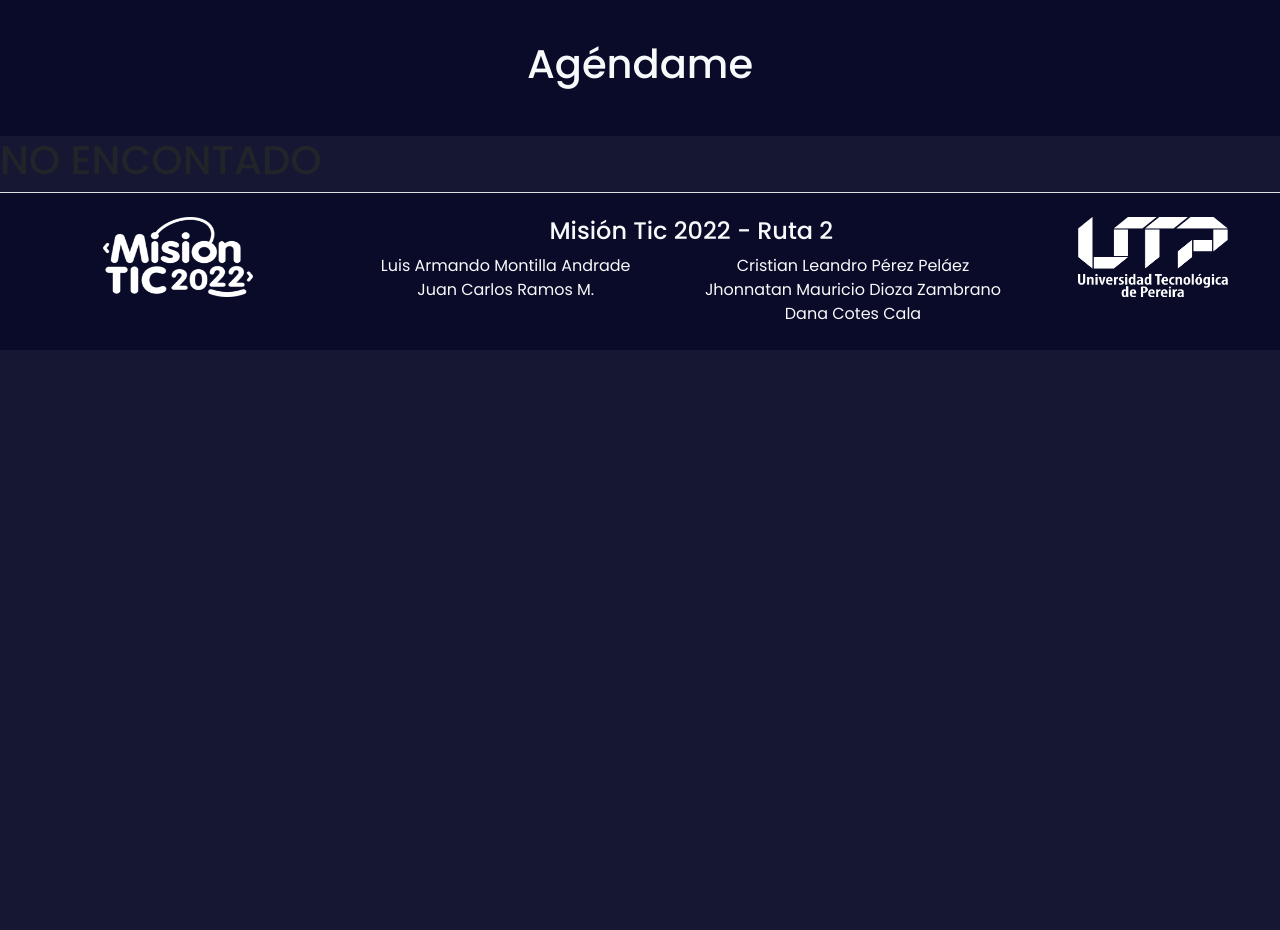
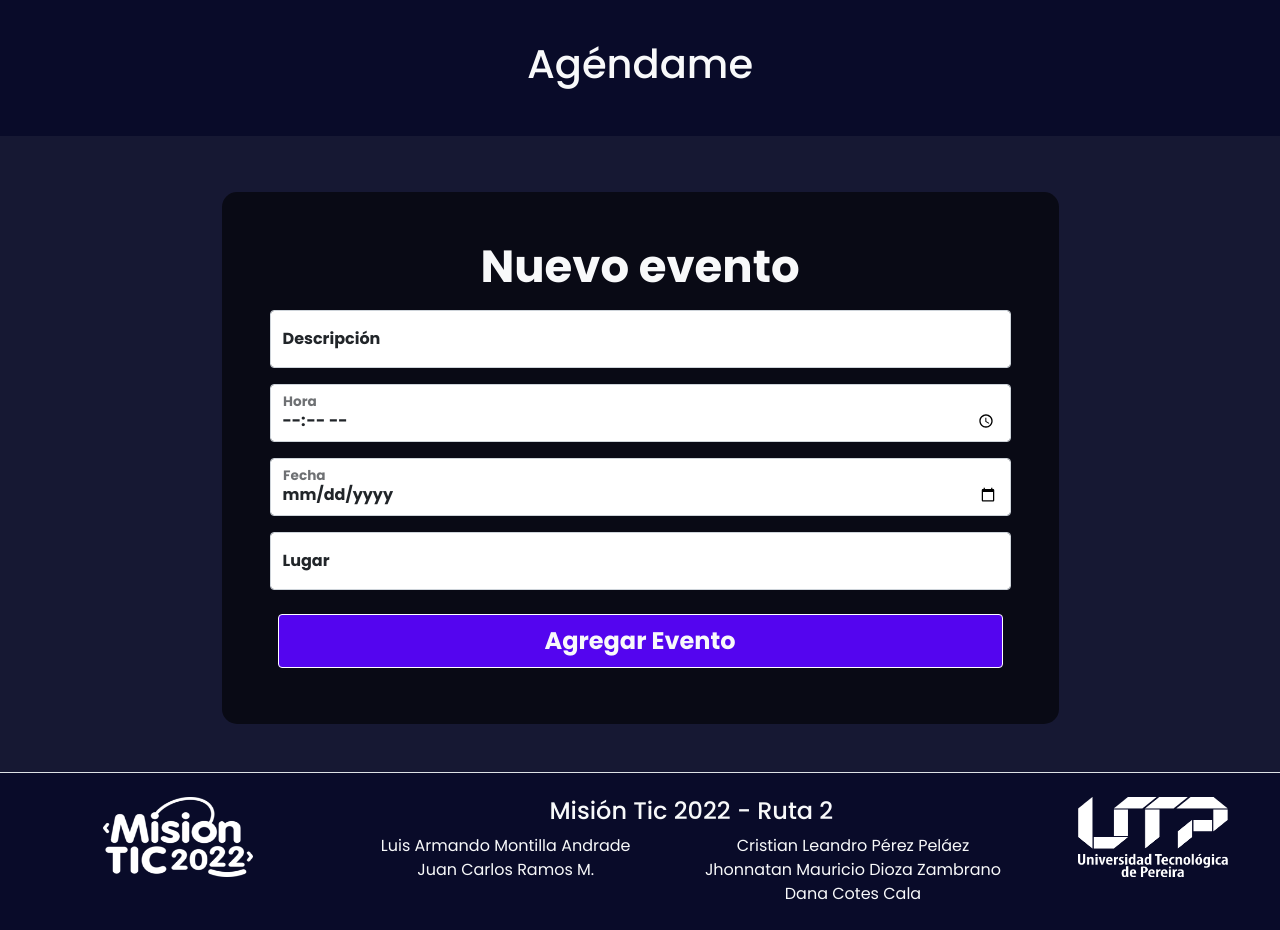
Before and after one commit to clpp-dev/agendame-misiontic2022, a React (Create React App) app in the folder frontend-agendame/: page /newevent in a window 1280 px wide. Before the commit the page ends 800 px from the top, so only its background shows below. Built offline with nearby package versions, Linux system fonts and the light colour scheme.

Commit message:
FrontEnd: Creacion NewEventPage

```diff
--- a/frontend-agendame/src/App.js
+++ b/frontend-agendame/src/App.js
@@ -4,6 +4,7 @@ import { HeaderWithOutLogin } from "./Components/Layout/HeaderWithOutLogin/Heade
 import { DashboardPage } from "./Components/Pages/dashboardPage/DashboardPage";
 import { Home } from "./Components/Pages/Home/Home";
 import { LoginPage } from "./Components/Pages/LoginPage/LoginPage";
+import { NewEventPage } from "./Components/Pages/NewEventPage/NewEventPage";
 import { NotFound404 } from "./Components/Pages/NotFound404/NotFound404";
 import { RegisterPage } from "./Components/Pages/RegisterPage/RegisterPage";
 
@@ -21,6 +22,7 @@ function App() {
         <Route exact path="/login" element={<LoginPage />} />
         <Route exact path="/registro" element={<RegisterPage />} />
         <Route exact path="/dashboard" element={<DashboardPage />} />
+        <Route exact path="/newevent" element={<NewEventPage />} />
         <Route path="*" element={<NotFound404 />} />
       </Routes>
       {authUser ? <Footer/> : "NO ESTA AUTENTICADO"}
--- /dev/null
+++ b/frontend-agendame/src/Components/Pages/NewEventPage/NewEventPage.jsx
@@ -0,0 +1,77 @@
+import React from "react";
+
+export const NewEventPage = () => {
+  return (
+    <div className="container-xl w-md-100 pt-2 d-flex justify-content-center align-items-center rounded">
+      <div className="col-xl-9 mt-5 d-flex align-content-center">
+        <form
+          className="mt-6 p-5 mb-5 fw-bold w-100"
+          style={{ backgroundColor: "#00000098", borderRadius: "15px" }}
+          method="post"
+          action="/registroevento"
+        >
+          <h2
+            className="text-center mb-3 text-light fw-bold"
+            style={{ fontSize: "45px" }}
+          >
+            Nuevo evento
+          </h2>
+          <div className="form-floating mb-3">
+            <input
+              type="text"
+              name="descripcion"
+              className="form-control"
+              id="floatingInput"
+              placeholder="Descripcion"
+              required
+            />
+            <label htmlFor="floatingInput">Descripción</label>
+          </div>
+          <div className="form-floating mb-3">
+            <input
+              type="time"
+              name="hora"
+              className="form-control fw-bold"
+              id="floatingInput"
+              placeholder="Hora"
+              required
+            />
+            <label htmlFor="floatingInput">Hora</label>
+          </div>
+          <div className="form-floating mb-3">
+            <input
+              type="date"
+              name="fecha"
+              className="form-control fw-bold"
+              id="floatingInput"
+              placeholder="Fecha"
+              min="{{today}}"
+              required
+            />
+            <label htmlFor="floatingInput ">Fecha</label>
+          </div>
+          <div className="form-floating mb-3">
+            <input
+              type="text "
+              name="lugar"
+              className="form-control"
+              id="floatingInput "
+              placeholder="Lugar"
+              required
+            />
+            <label htmlFor="floatingInput ">Lugar</label>
+          </div>
+          <div className="d-grid">
+            <button
+              type="submit "
+              className="btn btn-primary m-2 p-2 mt-2 pt-2 pb-2 text-light fw-bold fs-4"
+              style={{ backgroundColor: "#5405EF", borderColor: "#fff" }}
+            >
+              Agregar Evento
+            </button>
+          </div>
+        </form>
+      </div>
+    </div>
+  );
+};
```
